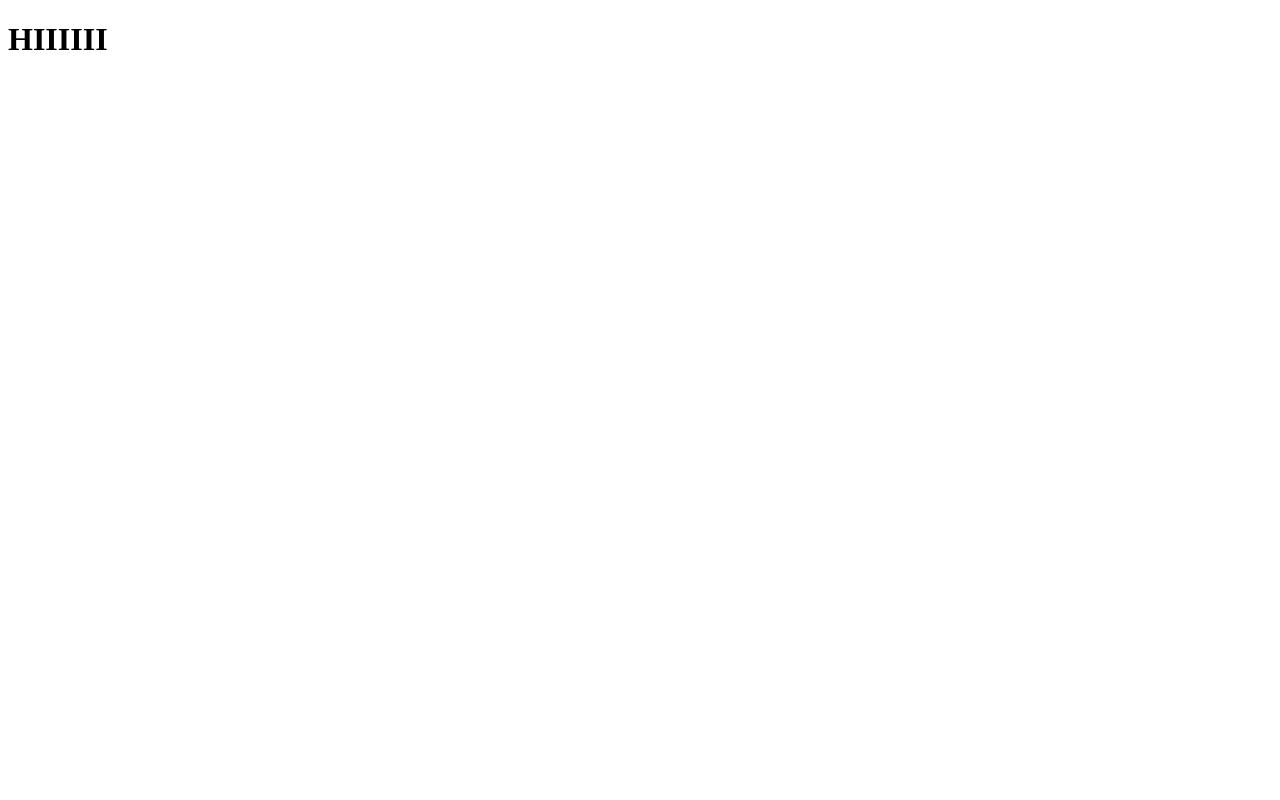
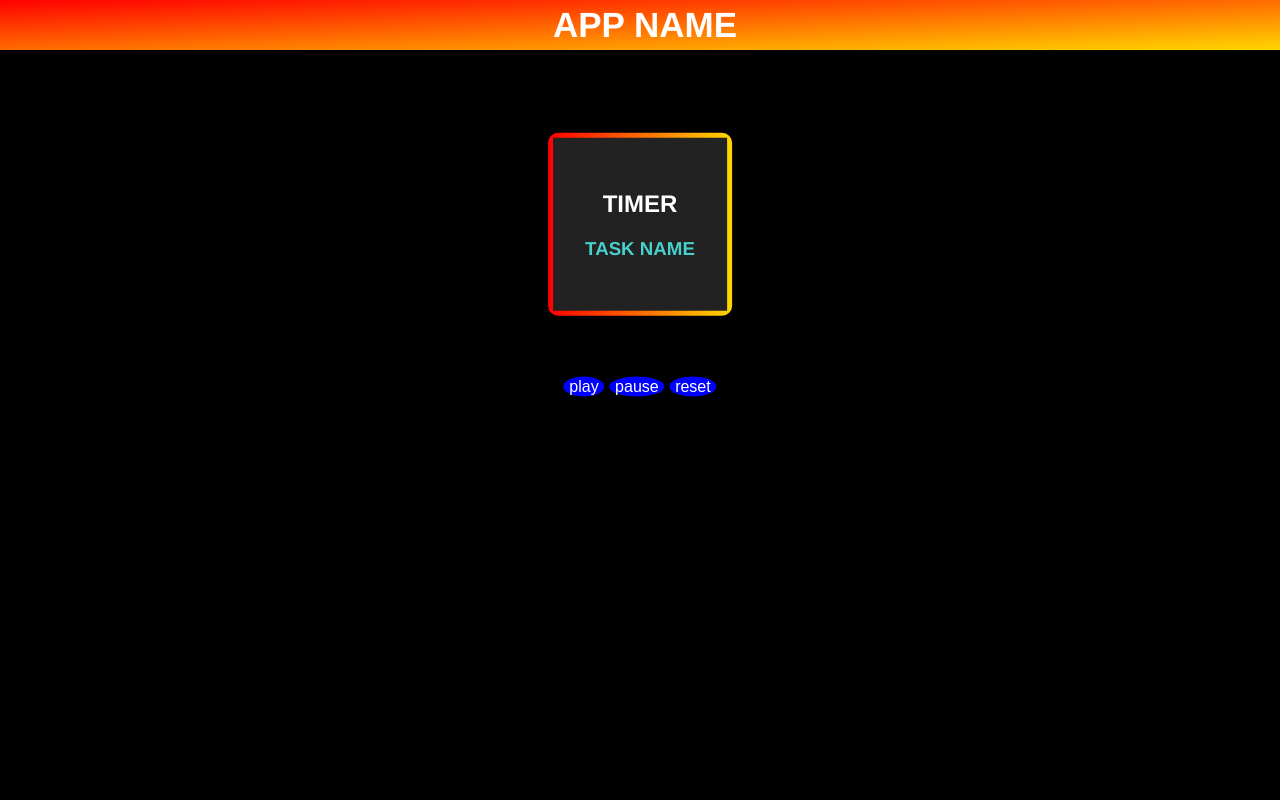
Before and after one commit to krishnashenoy123/URJA-SCL-MINI, a Flask app: a page that uses templates/index.html in a window 1280 px wide. Before the commit the page is almost empty. Run offline with Flask 2, Linux system fonts and the light colour scheme.

Commit message:
added html and css file

```diff
--- a/static/css/index.css
+++ b/static/css/index.css
@@ -0,0 +1,92 @@
+/* CSS files add styling rules to your content */
+
+body {
+  font-family: helvetica, arial, sans-serif;
+  background-color:black;
+}
+ html,
+      body {
+        height: 100%;
+        width: 100%;
+        margin: 0;
+        padding: 0;
+      }
+.headding {
+
+  background-image: linear-gradient(to bottom right, red, gold);
+  font-size: 35px;
+  padding:5px;
+  color: white;
+  height: 40px;
+  width:100%;
+  text-align: center;
+
+}
+
+
+
+
+
+  color:white;
+  text-align:center;
+}
+
+h2 {
+  font-style: bold;
+  color: #373fff;
+}
+
+.a{
+  max-width: auto;
+  max-height:auto;
+  box-sizing:border-box;
+  position: relative;
+  background: linear-gradient(to right, red, gold);
+  padding: 5px;
+  text-align:center;
+  display:inline-block;
+  border-radius:10px;
+
+
+}
+.b{
+  background: #222;
+  color: white;
+  padding: 2rem;
+  display:inline-block;
+}
+.button{
+  background-color:#0000FF;
+  border:none;
+  color:white;
+  text-align:center;
+  text-decoration:none;
+  border-radius:50%;
+  font-size: 16px;
+  align:center;
+  margin-top:5px;
+}
+.button:hover {
+  background-color: #008080;
+  color: white;
+}
+
+#box{
+  margin: 0;
+  position:absolute;
+ top: 28%;
+  left: 50%;
+  -ms-transform: translate(-50%, -50%);
+  transform: translate(-50%, -50%);
+}
+#btn{
+  margin: 0;
+  position: absolute;
+  top: 48%;
+  left:50%;
+  -ms-transform: translate(-50%, -50%);
+  transform: translate(-50%, -50%);
+}
+h3{
+  color:#48D1CC;
+}
--- a/templates/index.html
+++ b/templates/index.html
@@ -1,11 +1,40 @@
 <!DOCTYPE html>
 <html lang="en">
-<head>
-    <meta charset="UTF-8">
-    <meta name="viewport" content="width=device-width, initial-scale=1.0">
-    <title>Document</title>
-</head>
-<body>
-    <h1>HIIIIII</h1>
-</body>
+  <head>
+    <meta charset="utf-8">
+    <meta http-equiv="X-UA-Compatible" content="IE=edge">
+    <meta name="viewport" content="width=device-width, initial-scale=1">
+
+    <title>Hello!</title>
+
+    <!-- import the webpage's stylesheet -->
+    <link rel="stylesheet" href="static/css/index.css">
+
+    <!-- import the webpage's javascript file -->
+    <script src="/script.js" defer></script>
+  </head>
+  <body>
+
+  <header class="headding" >
+   <b> APP NAME</b>
+   </header>
+  <div id="main">
+ <div id="box">
+    <div class="a"><div class="b">
+        <h2>TIMER</h2>
+        <h3 contentEditable="true">TASK NAME</h3>
+      </div ></div></div>
+  <div id="btn">
+      <button class="button">play</button>
+      <button class="button">pause</button>
+      <button class="button">reset</button>
+  </div>
+   </div>
+
+
+    <!-- include the Glitch button to show what the webpage is about and
+          to make it easier for folks to view source and remix -->
+    <div class="glitchButton" style="position:fixed;top:20px;right:20px;"></div>
+    <script src="static/scripts/index.js" defer></script>
+  </body>
 </html>
```
